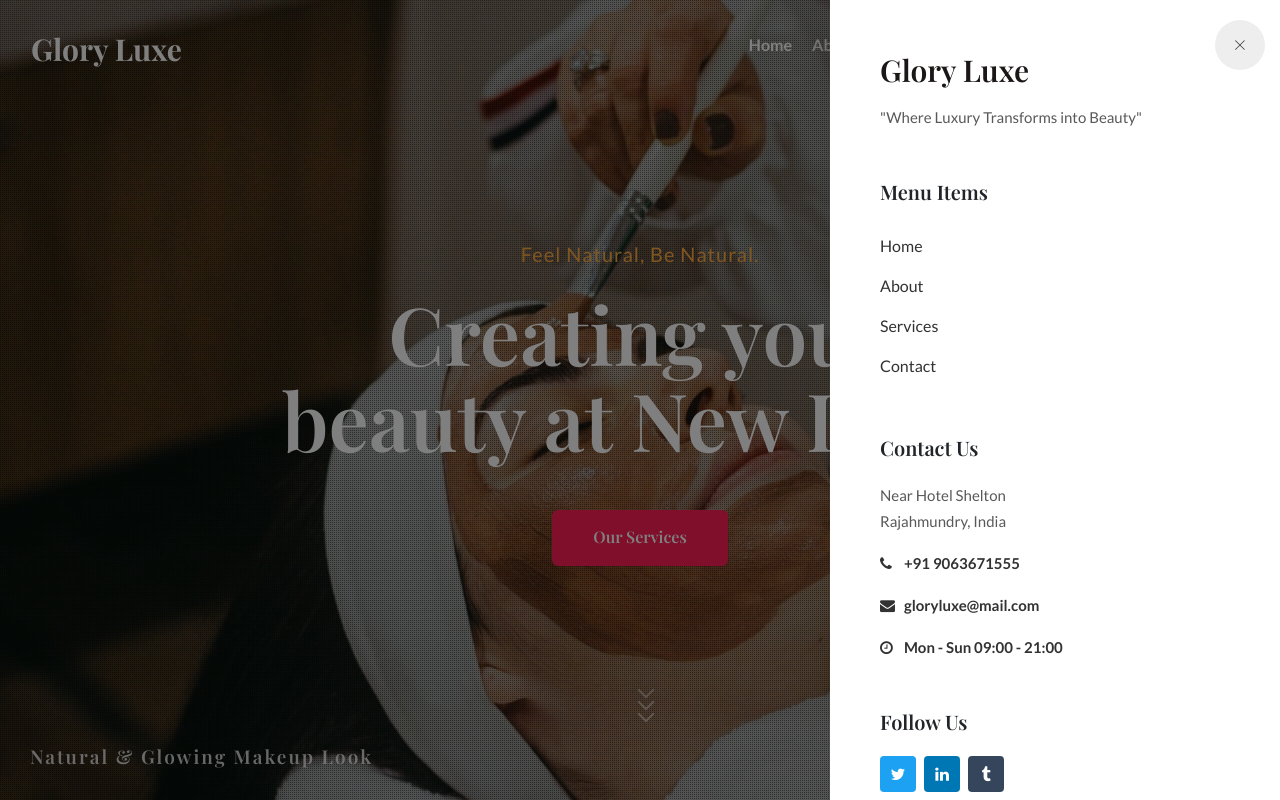
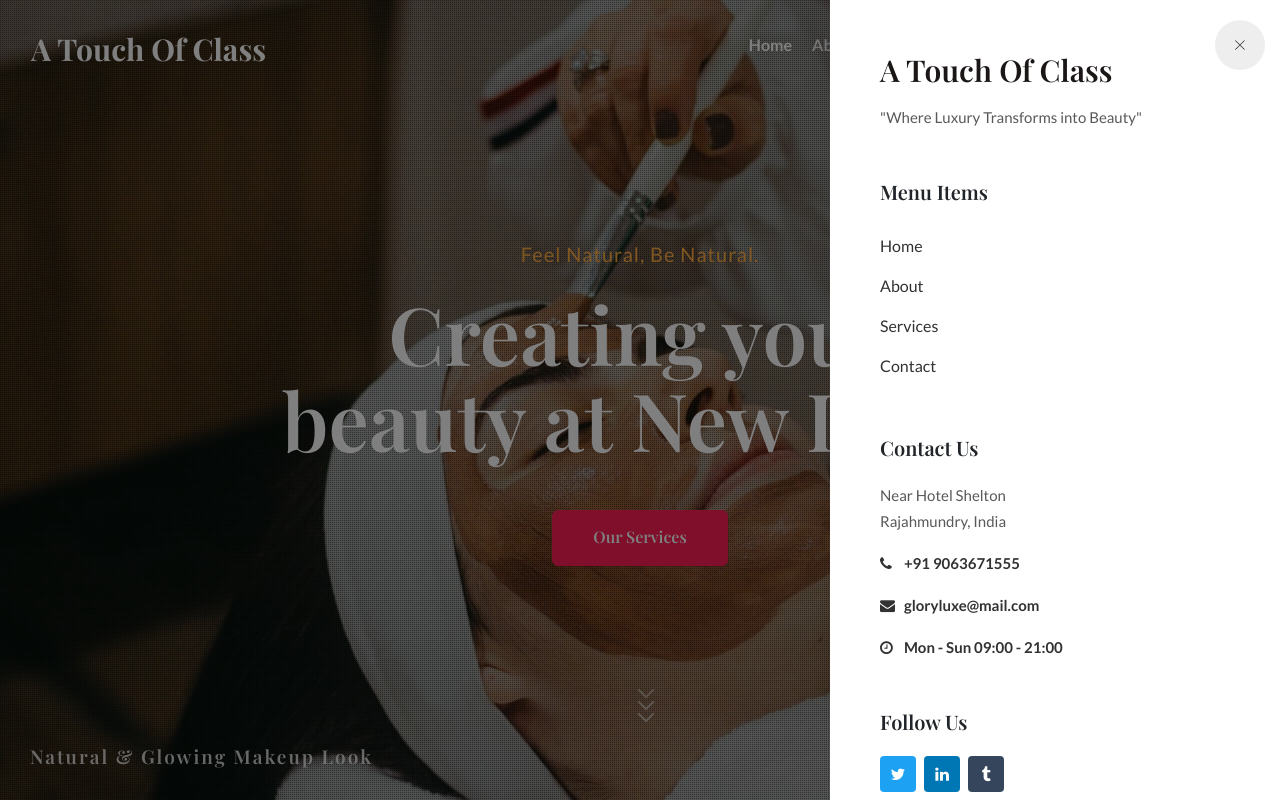
Before and after one commit to 20a31a05f4/FRT-Project, a plain HTML site: page index.html in a window 1280 px wide. Both pictures are taken after a click on the link 1234 px from the left and 45 px from the top of the page. Shown: the top 800 px of the page. Drawn offline with nearby package versions, Linux system fonts and the light colour scheme; a web font is replaced by a local one.

Commit message:
Update index.html

```diff
--- a/index.html
+++ b/index.html
@@ -5,7 +5,7 @@
 	<!-- Required meta tags -->
 	<meta charset="utf-8">
 	<meta name="viewport" content="width=device-width, initial-scale=1, shrink-to-fit=no">
-	<title>Glory Luxe a Beauty & Spa Category Bootstrap Responsive Website Template</title>
+	<title>Beauty & Spa Category Bootstrap Responsive Website Template</title>
 	<!-- Template CSS -->
 	<link rel="stylesheet" href="assets/css/style-starter.css">
 	<!-- Template CSS -->
@@ -22,7 +22,7 @@
 		<div class="container-fluid">
 			<nav class="navbar navbar-expand-lg navbar-dark stroke">
 				<h1> <a class="navbar-brand" href="index.html">
-						<span class="sub-logo">G</span>lory <span class="sub-logo">L</span>uxe
+						<span class="sub-logo">A T</span>ouch <span class="sub-logo">O</span>f Class
 					</a></h1>
 				<!-- if logo is image enable this
         <a class="navbar-brand" href="#index.html">
@@ -100,7 +100,7 @@
 				<div class="modal-body">
 					<div class="modal__content">
 						<h2 class="logo"><a class="logo-brand" href="index.html">
-								<span class="sub-logo">G</span>lory <span class="sub-logo">L</span>uxe
+							<span class="sub-logo">A T</span>ouch <span class="sub-logo">O</span>f Class
 							</a></h2>
 						<!-- if logo is image enable this
 			<h2 class="logo">
@@ -265,7 +265,7 @@
 						<h6 class="sub-title">About Us</h6>
 						<h3 class="hny-title">Welcome to Home of Beauty,<br>Relaxation and Respite</h3>
 						<p class="mt-3">Indulge in rejuvenating treatments that nourish your body, mind, and soul, as our skilled therapists expertly cater to your every need.
-							Step into our home of beauty and discover a haven of respite, where you can unwind, recharge, and emerge feeling refreshed, revitalized, and radiant.</p>
+							Step into our home of beauty and discover a haven of respite, where you can unwind, recharge, and emerge feeling refreshed, revitalized, and radiant.</p>
 						<div class="ready-more mt-lg-5 mt-4">
 							<a class="btn btn-style btn-primary" href="about.html">Read More</a>
 						</div>
@@ -294,7 +294,7 @@
 						<a href="#feature">
 							<h4 class="title-head">Relaxing Massages</h4>
 						</a>
-						<p>Relaxing massages promotes overall well-being, stress relief, blood circulation, and inner harmony.</p>
+						<p>Relaxing massages promotes overall well-being, stress relief, blood circulation, and inner harmony.</p>
 					</div>
 				</div>
 				<div class="col-lg-4 col-md-6 grids-feature mb-md-0 mb-4">
@@ -303,7 +303,7 @@
 						<a href="#feature">
 							<h4 class="title-head">Aroma Therapy</h4>
 						</a>
-						<p>Aromatherapy includes therapeutic benefits of scents to restore balance to your mind, body, and spirit.</p>
+						<p>Aromatherapy includes therapeutic benefits of scents to restore balance to your mind, body, and spirit.</p>
 					</div>
 				</div>
 
@@ -376,7 +376,7 @@
 							Our Philosophy
 						</h3>
 						<p class="mt-3">At our beauty spa, we embrace a philosophy centered around health and relaxation, prioritizing holistic well-being through
-							carefully curated treatments that harmonize the body, mind, and spirit, leaving you refreshed, rejuvenated, and radiantly balanced.</p>
+							carefully curated treatments that harmonize the body, mind, and spirit, leaving you refreshed, rejuvenated, and radiantly balanced.</p>
 						<div class="servehny-1">
 							<div class="ser-sub">
 
@@ -437,7 +437,7 @@
 					</h3>
 					<p class="mt-3 mb-5 pr-lg-4">Our hair styling services at the beauty spa combine expert craftsmanship with artistic flair,
 						creating stunning and personalized looks that elevate your style and confidence, while ensuring your tresses receive the
-						utmost care and attention they deserve.
+						utmost care and attention they deserve.
 					</p>
 					<div class="ready-more">
 						<a class="btn btn-style btn-primary" href="services.html">Services</a>
@@ -591,7 +591,7 @@
 										<h4>The Benefits of Natural Cosmetics</h4>
 									</a>
 									<p class="blog-text">Natural cosmetics in the beauty spa offer a range of benefits, such as nourishing and hydrating the skin,
-										reducing the risk of irritation or allergic reactions, and supporting a more sustainable and eco-friendly beauty routine....</p>
+										reducing the risk of irritation or allergic reactions, and supporting a more sustainable and eco-friendly beauty routine....</p>
 
 								</div>
 							</div>
```
